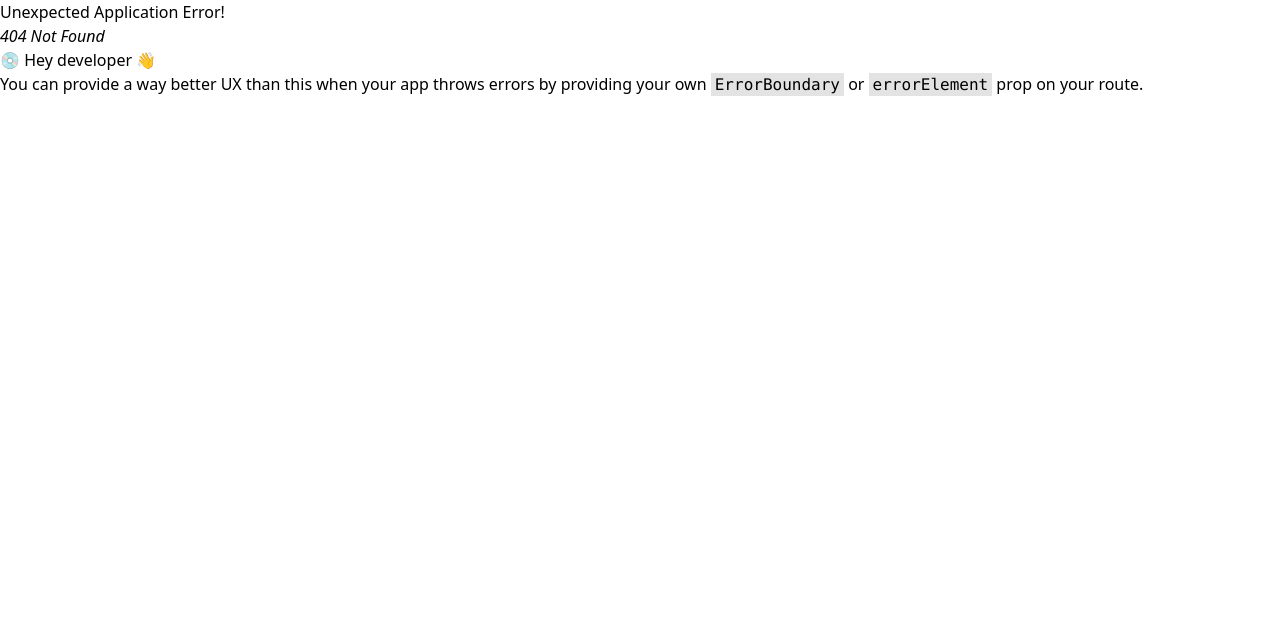
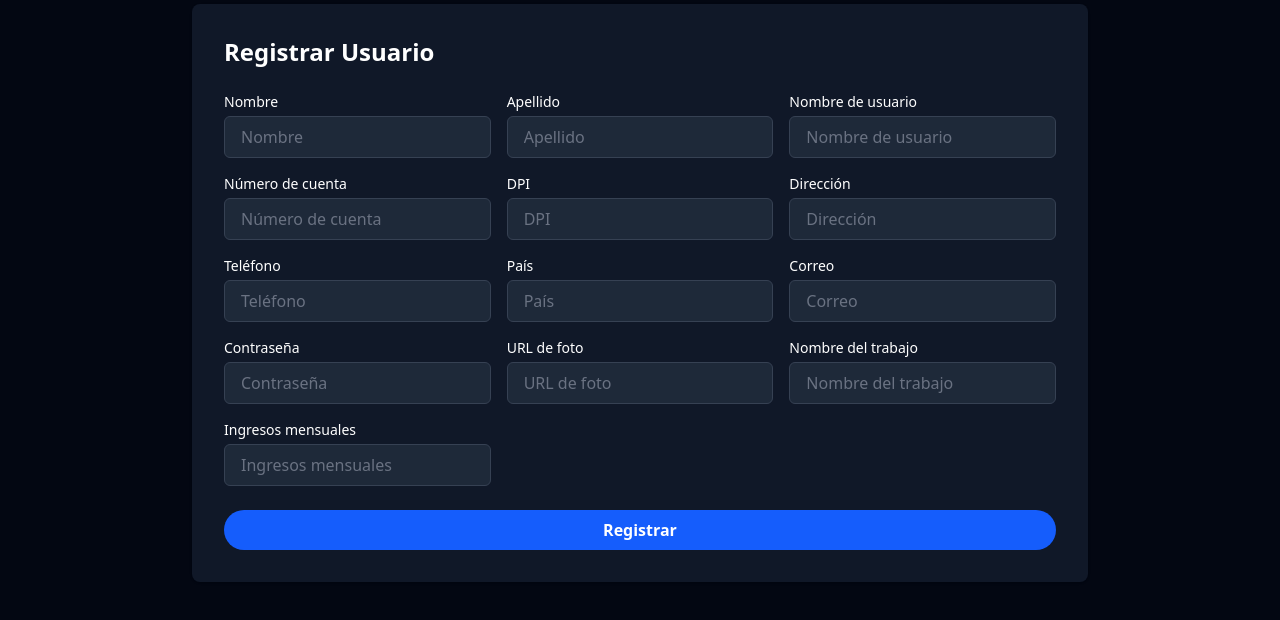
Before and after one commit to ndelacruz-2023048/Bank_Obama_Frontend, a React (Vite) app: page /register in a window 1280 px wide. Before the commit this address had no page. Shown: the top 620 px of the page. Built offline with nearby package versions, Linux system fonts and the light colour scheme.

Commit message:
Se agrega de vista del formulario de registro

```diff
--- a/src/components/organimos/forms/LoginForm.jsx
+++ b/src/components/organimos/forms/LoginForm.jsx
@@ -1,8 +1,10 @@
 import { useForm } from 'react-hook-form'
 import { useLogin } from '../../../hooks/useLogin'
+import { useNavigate } from 'react-router'
 
 export const LoginForm = () => {
   const { login } = useLogin()
+  const navigate = useNavigate()
   const { register, handleSubmit, formState: {errors}, reset} = useForm(
     {
       mode: 'onChange'
@@ -13,6 +15,11 @@ export const LoginForm = () => {
     console.log(data);
     await login(data)
     reset()
+  }
+
+  const goToRegisterForm=()=>{
+    navigate('/register')
+    console.log('Hola')
   }
     return (
     <div className="bg-white rounded-lg shadow-lg ml-50 mt-50 h-100 w-100 p-8" >
@@ -74,9 +81,16 @@ export const LoginForm = () => {
         >
           login
         </button>
-
       </form>
-
+            <br/>
+      <button onClick={goToRegisterForm}
+          className='w-full justify-center py-1 bg-blue-300 hover:bg-blue-400 active:bg-blue-300 rounded-md text-white ring-2'
+          id="register"
+          name='register'
+          type='submit'
+        >
+          Registrarse
+        </button>
     </div>
   )
 }
--- /dev/null
+++ b/src/components/organimos/forms/RegisterForm.jsx
@@ -0,0 +1,76 @@
+import React, { useState } from 'react'
+
+export const RegisterForm = ({ onSubmit }) => {
+    const [formData, setFormData] = useState({
+        name: '',
+        surname: '',
+        username: '',
+        accountNumber: '',
+        DPI: '',
+        address: '',
+        mobilePhone: '',
+        country: '',
+        email: '',
+        password: '',
+        profilePicture: '',
+        workName: '',
+        monthlyIncome: '',
+    });
+
+    const handleChange = (e) => {
+        const { name, value } = e.target;
+        setFormData({ ...formData, [name]: value });
+    };
+
+    const handleSubmit = (e) => {
+        e.preventDefault();
+        onSubmit?.(formData); // solo si se provee la función
+    };
+    return (
+        <div className="min-h-screen bg-gray-950 text-white p-1 w-[100vw]">
+        <form
+            onSubmit={handleSubmit}
+            className="max-w-4xl mx-auto bg-gray-900 p-8 rounded-lg shadow"
+        >
+            <h2 className="text-2xl font-bold mb-6 text-white">Registrar Usuario</h2>
+
+            <div className="grid grid-cols-1 md:grid-cols-3 gap-4">
+            {[
+                { name: 'name', label: 'Nombre' },
+                { name: 'surname', label: 'Apellido' },
+                { name: 'username', label: 'Nombre de usuario' },
+                { name: 'accountNumber', label: 'Número de cuenta', type: 'number' },
+                { name: 'DPI', label: 'DPI', type: 'number' },
+                { name: 'address', label: 'Dirección' },
+                { name: 'mobilePhone', label: 'Teléfono' },
+                { name: 'country', label: 'País' },
+                { name: 'email', label: 'Correo', type: 'email' },
+                { name: 'password', label: 'Contraseña', type: 'password' },
+                { name: 'profilePicture', label: 'URL de foto' },
+                { name: 'workName', label: 'Nombre del trabajo' },
+                { name: 'monthlyIncome', label: 'Ingresos mensuales', type: 'number' },
+            ].map(({ name, label, type = 'text' }) => (
+                <div key={name}>
+                <label htmlFor={name} className="block text-sm mb-1">{label}</label>
+                <input
+                    id={name}
+                    name={name}
+                    type={type}
+                    value={formData[name]}
+                    onChange={handleChange}
+                    className="w-full px-4 py-2 rounded-md bg-gray-800 border border-gray-700 text-white placeholder-gray-500 focus:outline-none"
+                    placeholder={label}
+                />
+                </div>
+            ))}
+            </div>
+            <button
+
+            className="w-full mt-6 bg-blue-600 hover:bg-blue-700 text-white py-2 rounded-full font-semibold transition"
+            >
+            Registrar
+            </button>
+        </form>
+        </div>
+    );
+};
--- a/src/components/organimos/forms/TransactionBankForm.jsx
+++ b/src/components/organimos/forms/TransactionBankForm.jsx
@@ -2,7 +2,7 @@ import React from 'react';
 
 export const TransactionBankForm = () => {
   return (
-    <div className="min-h-screen min-w-screen bg-gray-900 text-white p-1">
+    <div className="min-h-screen bg-gray-900 text-white p-1 w-[80vw]">
       {/* Form */}
       <div className="max-w-md mx-auto mt-12 p-6 bg-gray-900">
         <h2 className="text-2xl font-semibold mb-6">Make a Transfer</h2>
--- a/src/components/organimos/sidebar/index.jsx
+++ b/src/components/organimos/sidebar/index.jsx
@@ -1,13 +1,26 @@
 import React from 'react'
 import { useLogout } from '../../../hooks/useLogout'
+import { useNavigate } from 'react-router'
 
 export const Sidebar = () => {
   const { logout } = useLogout()
+  const navigate = useNavigate()
 
   const handleLogout = () => {
     logout()
   }
 
+  const goToTransactions = () => {
+    navigate('/transactions')
+  }
+
+  const goToNewTransaction =()=>{
+    navigate('/transactions/new')
+  }
+
+  const goToRegisterForm= ()=>{
+    navigate('/register')
+  }
   return (
     <div>
       Sidebar
@@ -16,6 +29,21 @@ export const Sidebar = () => {
           Cerrar sesión
         </button>
       </div>
+      <div onClick={goToTransactions}>
+        <button>
+          Transacciones
+        </button>
+      </div>
+      <div onClick={goToNewTransaction}>
+        <button>
+          New Transaction
+        </button>
+      </div>
+      <div onClick={goToRegisterForm}>
+        <button>
+          Register From
+        </button>
+      </div>
     </div>
   )
 }
--- a/src/components/template/TransactionBankTemplate.jsx
+++ b/src/components/template/TransactionBankTemplate.jsx
@@ -2,7 +2,7 @@ import React from 'react';
 
 export const TransactionBankTemplate = () => {
   return (
-    <div className="min-h-screen min-w-screen bg-gray-900 text-white p-8">
+    <div className="min-h-screen bg-gray-900 text-white p-8 w-[80vw]">
       <h1 className="text-3xl font-bold mb-2">Transactions</h1>
       <p className="text-gray-400 mb-6">Vee y maneja tus transacciones recientes.</p>
 
```
Also changed, not shown: src/routers/routes.jsx (+6 -1 lines).
